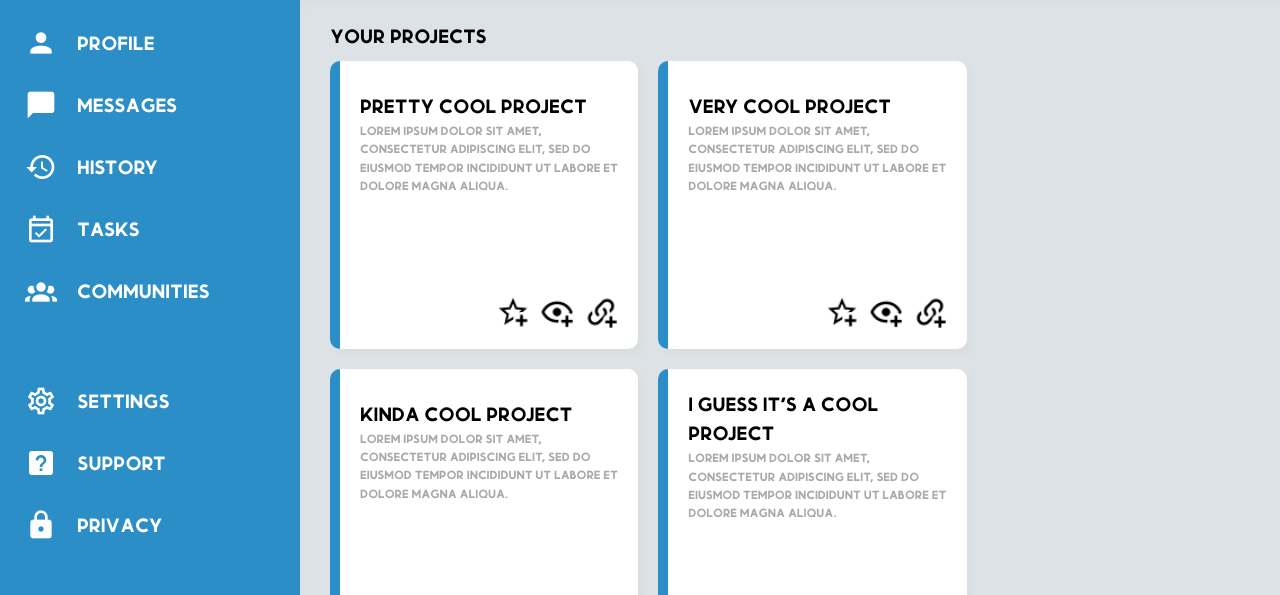
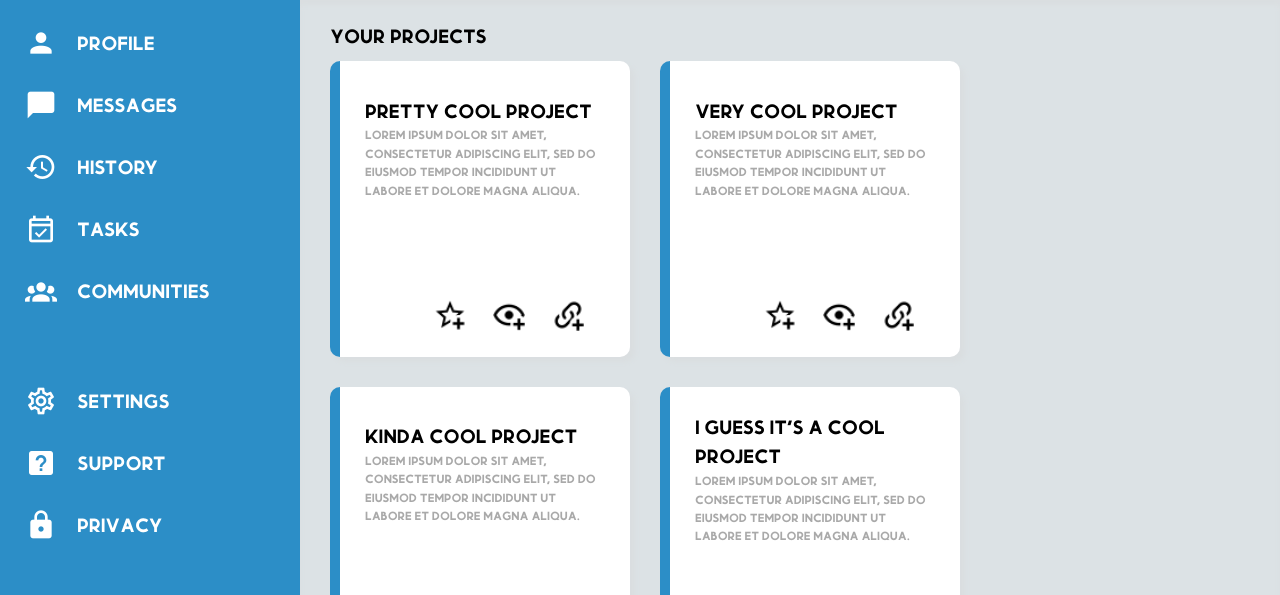
Before and after one commit to johnguido/admin-dashboard, a plain HTML site: page index.html in a window 1280 px wide. Shown: the part 205-800 px from the top of the page. Drawn offline with Linux system fonts and the light colour scheme.

Commit message:
added styling

```diff
--- a/style.css
+++ b/style.css
@@ -8,7 +8,6 @@
 html,
 body {
   min-height: 100vh;
-  min-width: 1300px;
   background-color: black;
   font-family: "momcake";
 }
@@ -211,7 +210,7 @@ li {
   display: grid;
   grid-template-columns: repeat(2, minmax(300px, 1fr));
   grid-template-rows: repeat(3, minmax(100px, 1fr));
-  gap: 20px;
+  gap: 30px;
 }
 
 .project {
@@ -221,7 +220,7 @@ li {
   box-shadow: 5px 5px 5px #dadee0;
   display: grid;
   grid-template-rows: repeat(2, 1fr);
-  padding: 20px;
+  padding: 25px;
 }
 
 .project-upper {
@@ -246,5 +245,6 @@ li {
   display: flex;
   justify-content: flex-end;
   align-items: flex-end;
-  gap: 10px;
+  gap: 25px;
+  margin-right: 20px;
 }
```
